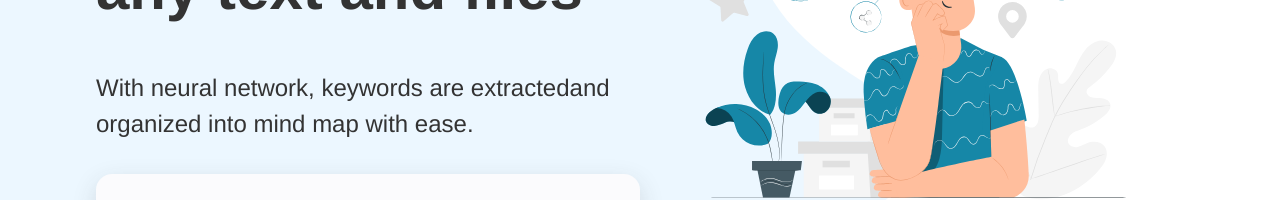
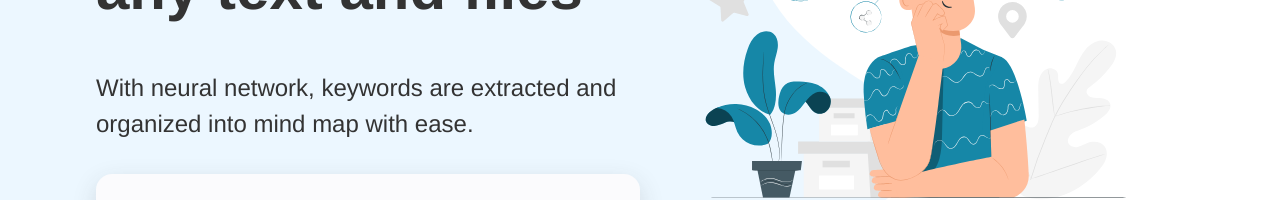
Before and after one commit to cs-coeus/coeus-front-end, a Vue app: page / in a window 1280 px wide. Shown: the part 405-605 px from the top of the page. Built offline with nearby package versions, Linux system fonts and the light colour scheme.

Commit message:
fix: placeholder, page title

```diff
--- a/src/components/MainPage/HeroSection.vue
+++ b/src/components/MainPage/HeroSection.vue
@@ -18,7 +18,7 @@
       <div class="hero-copy">
         <h1>Generate your Mind Map from any text and files</h1>
         <h2>
-          With neural network, keywords are extractedand organized into mind map
+          With neural network, keywords are extracted and organized into mind map
           with ease.
         </h2>
       </div>
@@ -34,7 +34,7 @@
           />
           <input
             type="text"
-            placeholder="E.g. https://en.wikipedia.org/wiki/Coeus"
+            placeholder="E.g. KMUTT, Rice"
             v-model="url" v-else
           />
           <p v-if="filelist.length === 0">
```
